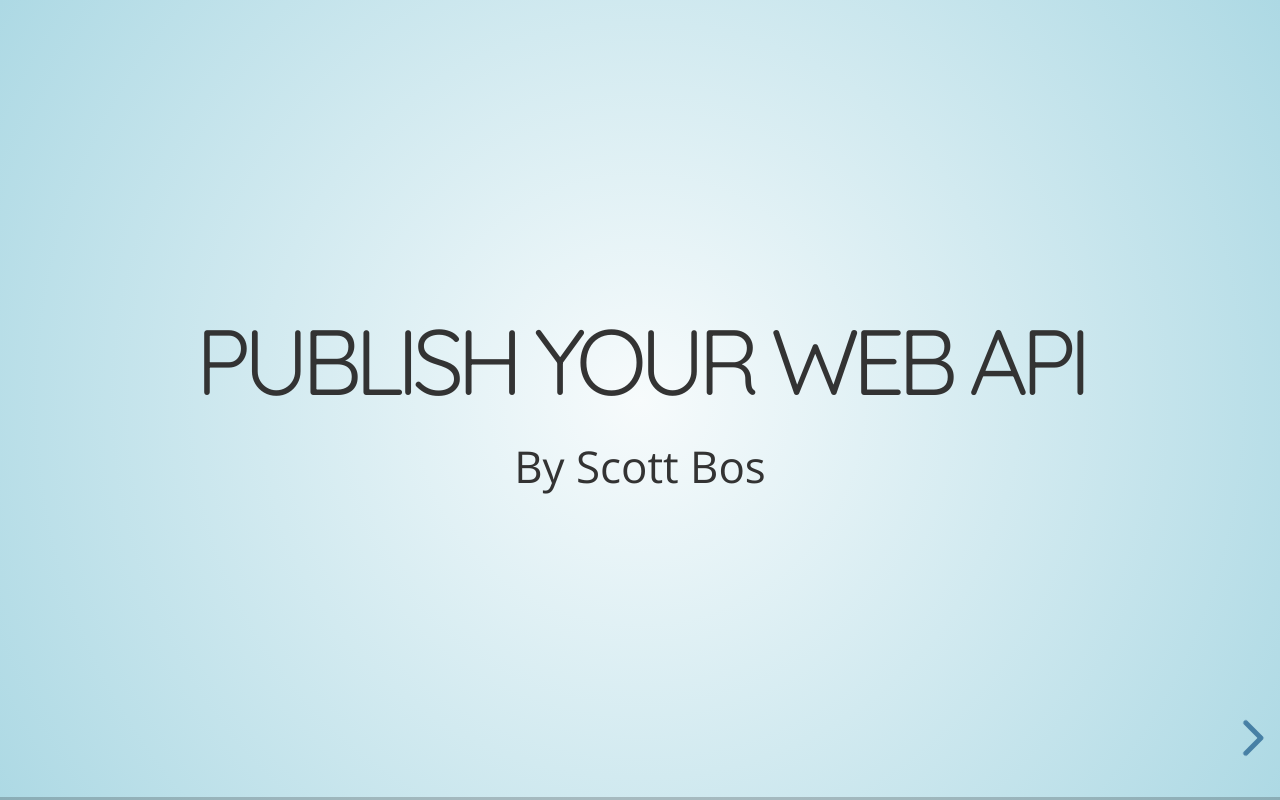
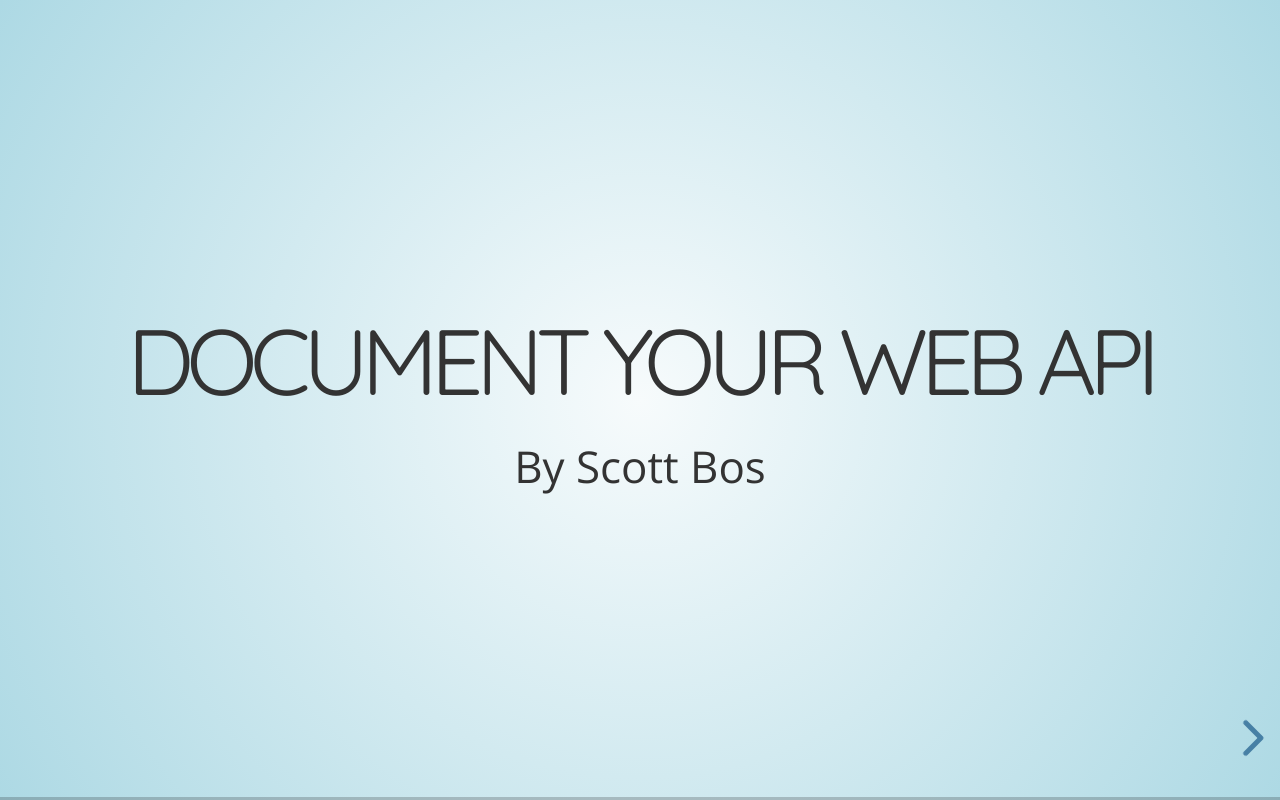
Before and after one commit to scottjbos/todo-api, a website: page index.html in a window 1280 px wide. Drawn offline with nearby package versions, Linux system fonts and the light colour scheme.

Commit message:
updating presentation title

```diff
--- a/index.html
+++ b/index.html
@@ -25,7 +25,7 @@
 		<div class="reveal">
 			<div class="slides">
 				<section>
-                    <h2>Publish your Web API</h2>
+                    <h2>Document your Web API</h2>
                     <div>By Scott Bos</div>
                 </section>
                 <section>
```
